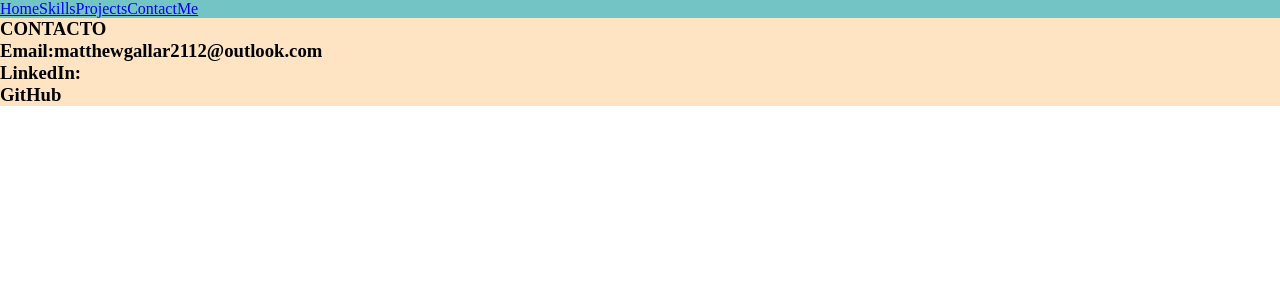
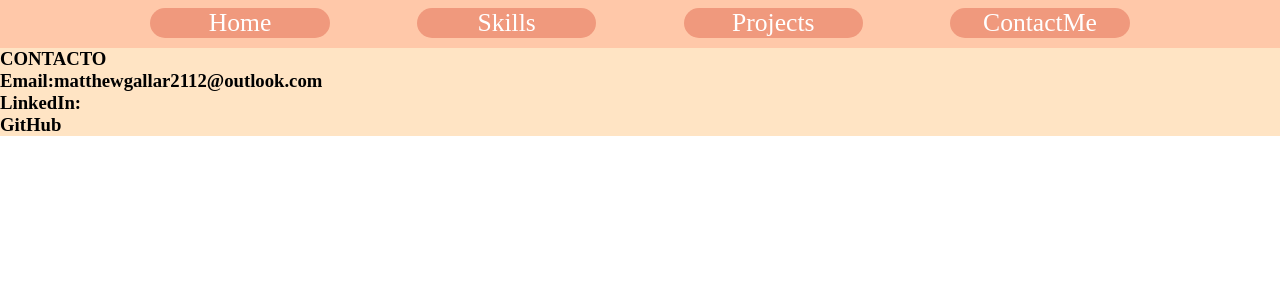
Before and after one commit to Soucalibur/portfolio, a React (Create React App) app in the folder client/: page / in a window 1280 px wide. Shown: the top 300 px of the page. Built offline with nearby package versions, Linux system fonts and the light colour scheme.

Commit message:
Styled Navbar

```diff
--- a/client/src/components/navbar/index.js
+++ b/client/src/components/navbar/index.js
@@ -4,7 +4,7 @@ import s from "./navbar.css"
 const  Navbar =()=>{
     return(
         <div className="backgroundNav">
-
+            <div className="containerButtonsNav">
                 <Link to="/home">
                         Home
                 </Link>
@@ -18,6 +18,7 @@ const  Navbar =()=>{
                         ContactMe
                 </Link>
             </div>
+        </div>
     )
 }
 
--- a/client/src/components/navbar/navbar.css
+++ b/client/src/components/navbar/navbar.css
@@ -1,4 +1,63 @@
+a:link, a:visited{
+    text-decoration: none;
+    font-size: 1.6em;
+    color: rgb(255, 255, 255);
+    padding: 0 2vw 0 2vw;
+
+    display: flex;
+    background-color: rgb(240, 153, 125);
+    border-radius: 20px;
+    cursor: pointer;
+    text-align: center;
+    width: 7em;
+    justify-content: center;
+
+}
+
+
 .backgroundNav{
+    display: grid;
+    grid-template-columns: repeat(12,1fr);
+    grid-auto-rows: 30px;
+
     background-color: rgb(115, 197, 197);
+    height: 3em;
+    position: sticky;
+    top: 0;
+    background-color: rgba(255, 195, 161, 0.904);
+}
+
+.containerButtonsNav{
+    grid-column: 2/12;
+    grid-row: 1;
+
     display: flex;
+    justify-content: space-around;
+    align-items: center;
+    margin-top: 2vh;
 }
+
+
+
+/* .button {
+    display: inline-block;
+    padding: 15px 25px;
+    font-size: 24px;
+    cursor: pointer;
+    text-align: center;
+    text-decoration: none;
+    outline: none;
+    color: #fff;
+    background-color: #4CAF50;
+    border: none;
+    border-radius: 15px;
+    box-shadow: 0 9px #999;
+  }
+
+  .button:hover {background-color: #3e8e41}
+
+  .button:active {
+    background-color: #3e8e41;
+    box-shadow: 0 5px #666;
+    transform: translateY(4px);
+  } */
```
Lines whose indentation alone changed are shown as unchanged.
